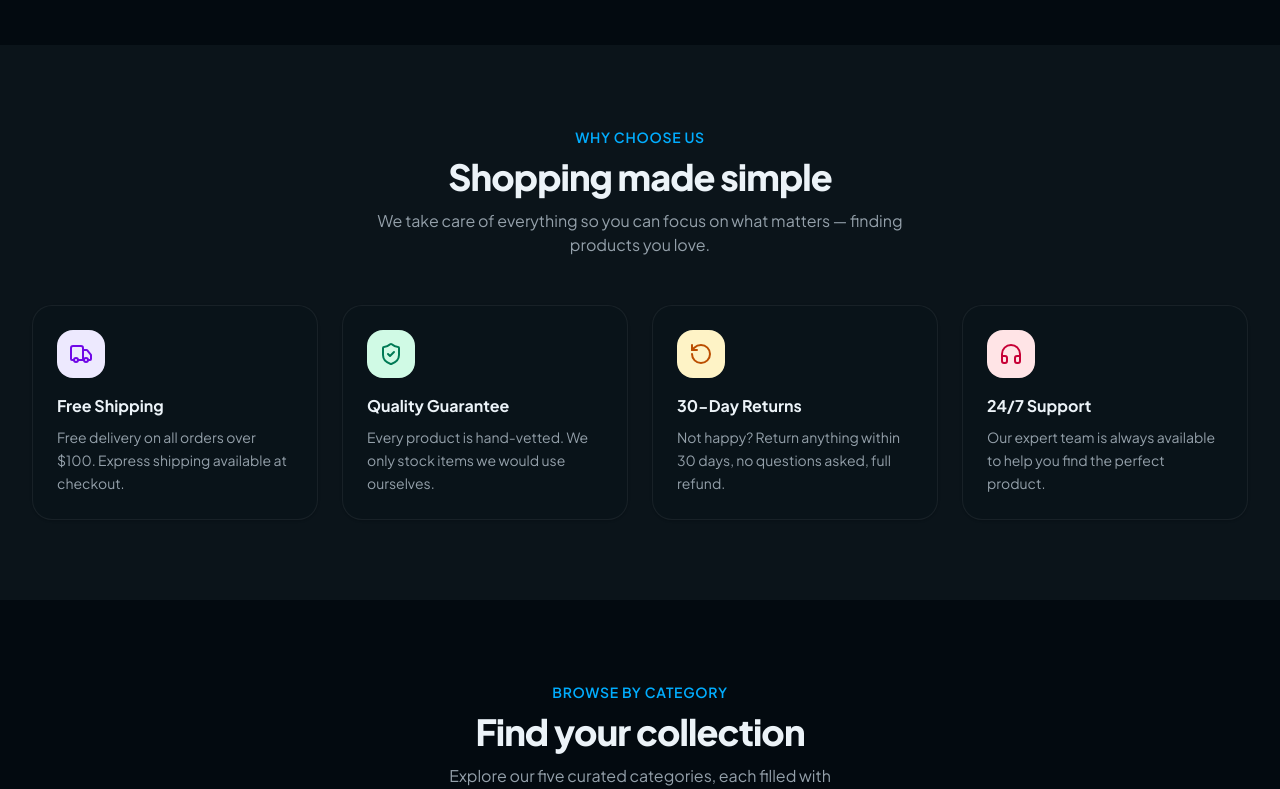
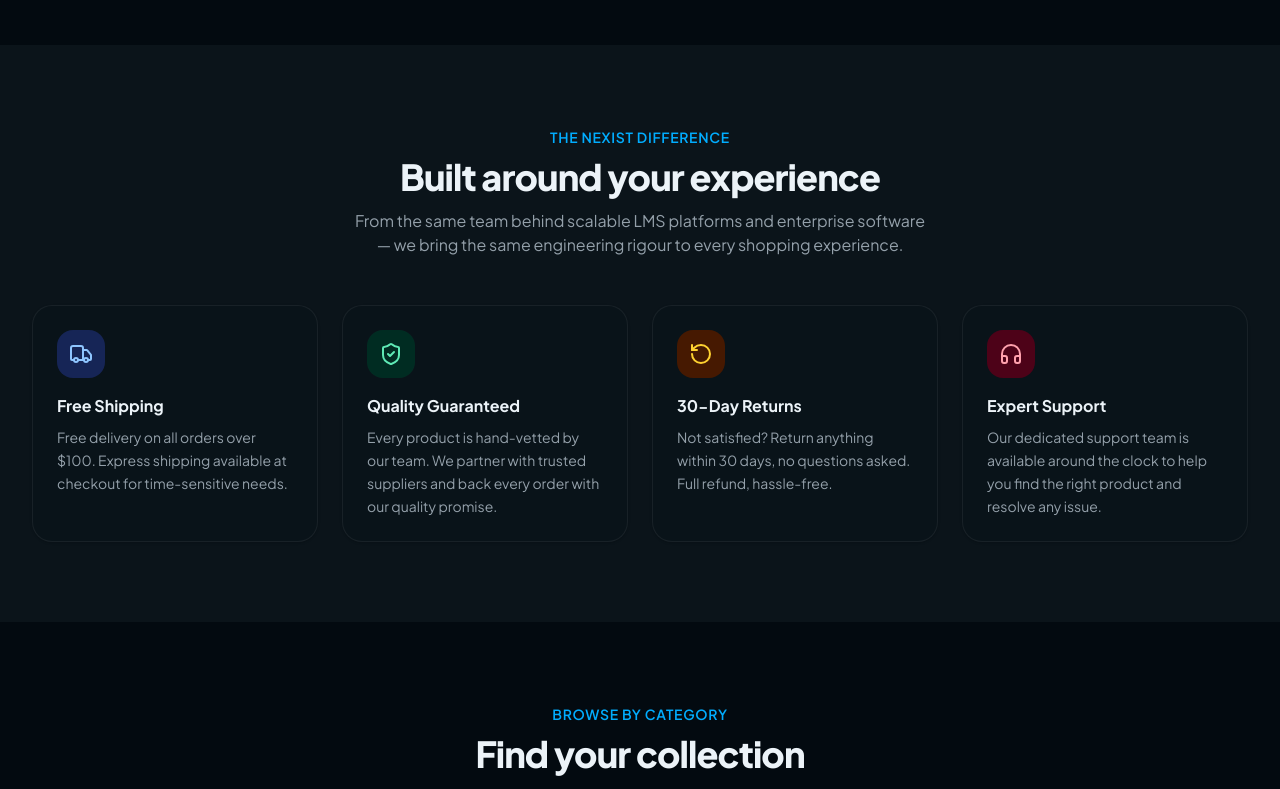
Before and after one commit to HabiburRahmanZihad/nexist-cart-app, a Next.js app: page / in a window 1280 px wide. Shown: the part 1780-2569 px from the top of the page. Built offline with nearby package versions, Linux system fonts and the light colour scheme.

Commit message:
feat: update content and styles across multiple components for improved clarity and branding

```diff
--- a/src/app/about/page.tsx
+++ b/src/app/about/page.tsx
@@ -266,7 +266,7 @@
         <div className="mx-auto max-w-7xl px-4 sm:px-6 lg:px-8">
           <div className="grid grid-cols-1 items-center gap-16 lg:grid-cols-2">
             <SectionReveal>
-              <div className="relative overflow-hidden rounded-3xl" style={{ aspectRatio: "4/3" }}>
+              <div className="relative aspect-4/3 overflow-hidden rounded-3xl">
                 <Image
                   src="https://picsum.photos/seed/nexist-mission/800/600"
                   alt="Nexist mission — building scalable software"
--- a/src/components/home/HeroSection.tsx
+++ b/src/components/home/HeroSection.tsx
@@ -16,7 +16,7 @@
 
 const TRUST_BADGES = [
   { Icon: Truck, label: "Free Shipping over $100" },
-  { Icon: ShieldCheck, label: "Quality Guaranteed" },
+  { Icon: ShieldCheck, label: "Curated & Quality-Checked" },
   { Icon: RotateCcw, label: "30-Day Returns" },
 ];
 
@@ -114,8 +114,7 @@
               key={alt}
               whileHover={{ scale: 1.04 }}
               transition={{ duration: 0.25 }}
-              className={`relative overflow-hidden rounded-2xl bg-muted shadow-lg ${i === 1 ? "mt-6" : ""} ${i === 3 ? "-mt-6" : ""}`}
-              style={{ aspectRatio: "1/1" }}
+              className={`relative aspect-square overflow-hidden rounded-2xl bg-muted shadow-lg ${i === 1 ? "mt-6" : ""} ${i === 3 ? "-mt-6" : ""}`}
             >
               <Image
                 src={src}
--- a/src/components/home/NewsletterCTA.tsx
+++ b/src/components/home/NewsletterCTA.tsx
@@ -33,11 +33,11 @@
           </div>
 
           <h2 className="text-3xl font-extrabold tracking-tight text-white sm:text-4xl">
-            Stay in the loop
+            Stay ahead with Nexist
           </h2>
           <p className="mx-auto mt-3 max-w-md text-base text-white/70">
-            Get early access to new arrivals, exclusive deals, and insider
-            picks. Join 10,000+ subscribers.
+            New arrivals, exclusive deals, and insights from the team behind
+            scalable LMS &amp; cutting-edge software. Join 10,000+ subscribers.
           </p>
 
           {submitted ? (
--- a/src/components/home/WhyNexist.tsx
+++ b/src/components/home/WhyNexist.tsx
@@ -9,29 +9,29 @@
     Icon: Truck,
     title: "Free Shipping",
     description:
-      "Free delivery on all orders over $100. Express shipping available at checkout.",
-    color: "bg-violet-100 text-violet-700",
+      "Free delivery on all orders over $100. Express shipping available at checkout for time-sensitive needs.",
+    color: "bg-blue-100 text-blue-700 dark:bg-blue-950 dark:text-blue-300",
   },
   {
     Icon: ShieldCheck,
-    title: "Quality Guarantee",
+    title: "Quality Guaranteed",
     description:
-      "Every product is hand-vetted. We only stock items we would use ourselves.",
-    color: "bg-emerald-100 text-emerald-700",
+      "Every product is hand-vetted by our team. We partner with trusted suppliers and back every order with our quality promise.",
+    color: "bg-emerald-100 text-emerald-700 dark:bg-emerald-950 dark:text-emerald-300",
   },
   {
     Icon: RotateCcw,
     title: "30-Day Returns",
     description:
-      "Not happy? Return anything within 30 days, no questions asked, full refund.",
-    color: "bg-amber-100 text-amber-700",
+      "Not satisfied? Return anything within 30 days, no questions asked. Full refund, hassle-free.",
+    color: "bg-amber-100 text-amber-700 dark:bg-amber-950 dark:text-amber-300",
   },
   {
     Icon: Headphones,
-    title: "24/7 Support",
+    title: "Expert Support",
     description:
-      "Our expert team is always available to help you find the perfect product.",
-    color: "bg-rose-100 text-rose-700",
+      "Our dedicated support team is available around the clock to help you find the right product and resolve any issue.",
+    color: "bg-rose-100 text-rose-700 dark:bg-rose-950 dark:text-rose-300",
   },
 ];
 
@@ -41,14 +41,15 @@
       <div className="mx-auto max-w-7xl px-4 sm:px-6 lg:px-8">
         <SectionReveal className="mb-12 text-center">
           <span className="text-sm font-semibold uppercase tracking-wider text-primary">
-            Why Choose Us
+            The Nexist Difference
           </span>
           <h2 className="mt-2 text-3xl font-extrabold tracking-tight sm:text-4xl">
-            Shopping made simple
+            Built around your experience
           </h2>
           <p className="mx-auto mt-3 max-w-xl text-muted-foreground">
-            We take care of everything so you can focus on what matters —
-            finding products you love.
+            From the same team behind scalable LMS platforms and enterprise
+            software — we bring the same engineering rigour to every shopping
+            experience.
           </p>
         </SectionReveal>
 
```
